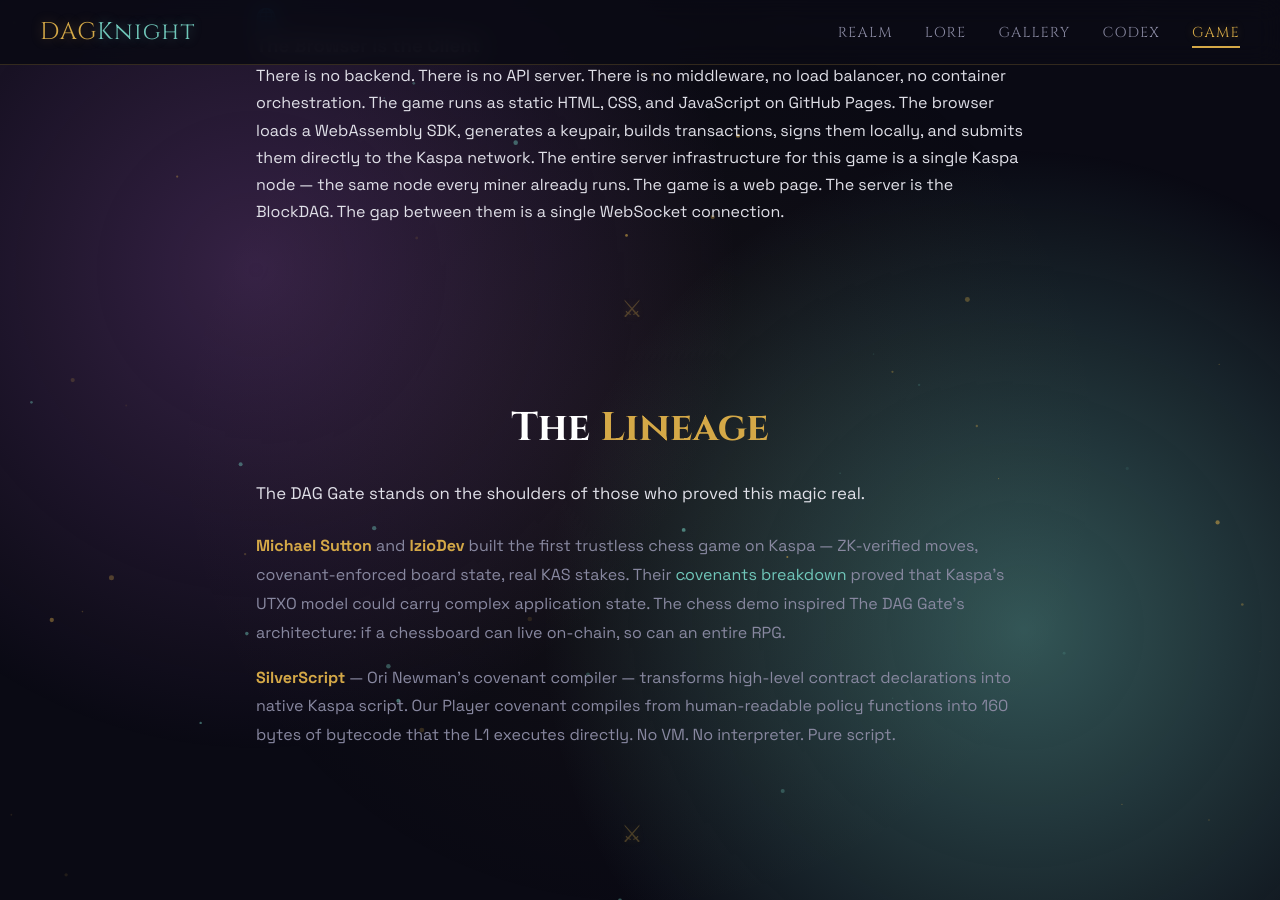
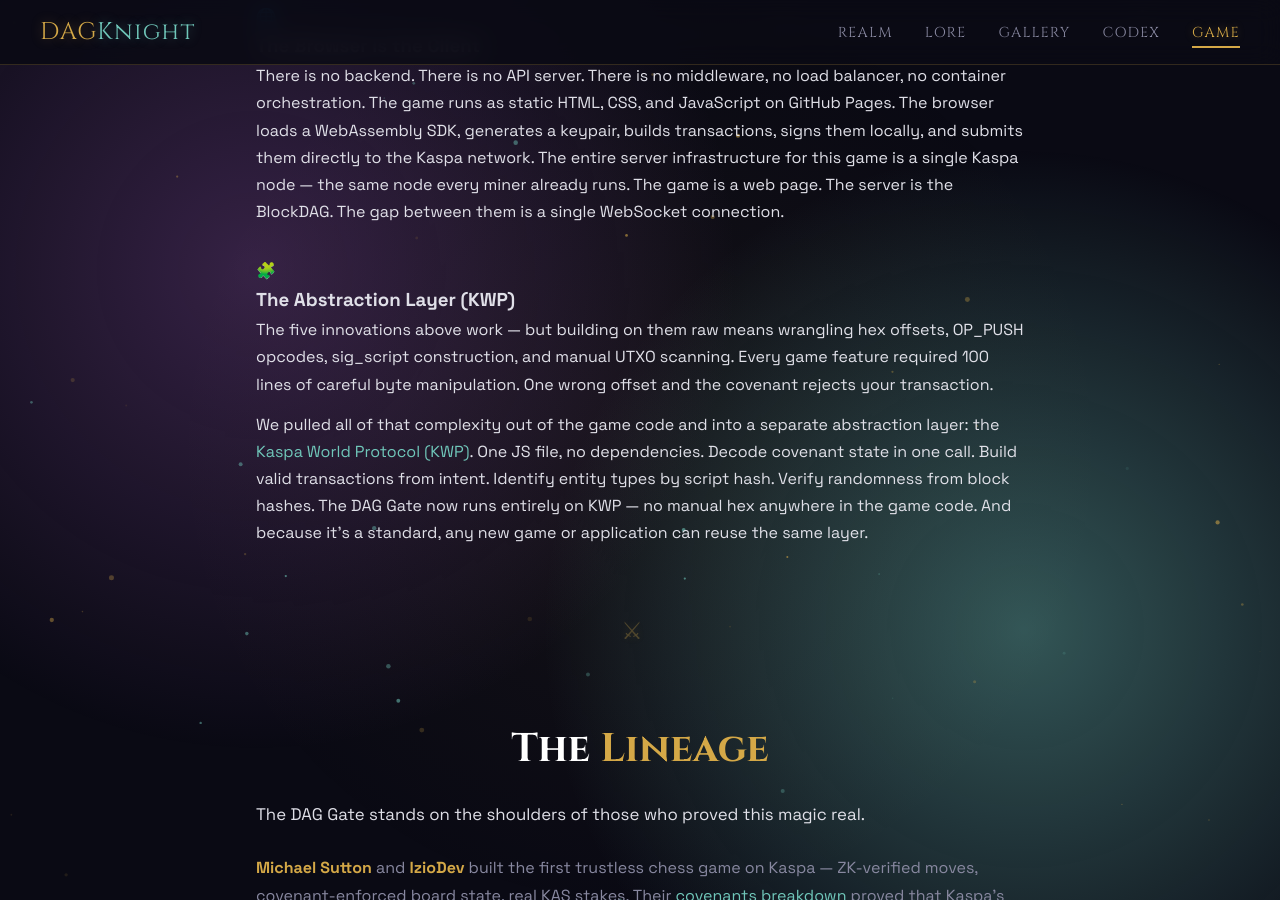
Before and after one commit to creative-inference/dagknight.xyz, a Jekyll site: the page built from game/innovation/index.html, in a window 1280 px wide and 900 px high, scrolled down 2736 px. Built offline with Jekyll 4.4.1, drawn with Linux system fonts in a browser that asks for light colours; some of the changed text lies outside the part shown.

Commit message:
Update game pages to reflect KWP abstraction layer
- innovation page: added 6th innovation (KWP abstraction layer),
  updated proof section with KWP milestones
- game index: updated status to mention KWP, updated disclaimer
  to link KWP repo

Co-Authored-By: Claude Opus 4.6 (1M context) <noreply@anthropic.com>

```diff
--- a/game/innovation/index.html
+++ b/game/innovation/index.html
@@ -126,6 +126,30 @@ description: "How ancient covenant magic and BlockDAG sorcery combine to create
       </div>
     </div>
 
+    <div class="pillars" style="margin-bottom: 2rem;">
+      <div class="pillar-card">
+        <div class="pillar-icon">&#x1F9E9;</div>
+        <h3>The Abstraction Layer (KWP)</h3>
+        <p>
+          The five innovations above work &mdash; but building on them raw means
+          wrangling hex offsets, OP_PUSH opcodes, sig_script construction, and
+          manual UTXO scanning. Every game feature required 100 lines of careful
+          byte manipulation. One wrong offset and the covenant rejects your transaction.
+        </p>
+        <p style="margin-top: 0.8rem;">
+          We pulled all of that complexity out of the game code and into a separate
+          abstraction layer: the
+          <a href="https://github.com/creative-inference/kwp" target="_blank" rel="noopener" style="color: var(--primary);">
+            Kaspa World Protocol (KWP)</a>.
+          One JS file, no dependencies. Decode covenant state in one call. Build valid
+          transactions from intent. Identify entity types by script hash. Verify randomness
+          from block hashes. The DAG Gate now runs entirely on KWP &mdash; no manual hex
+          anywhere in the game code. And because it's a standard, any new game or
+          application can reuse the same layer.
+        </p>
+      </div>
+    </div>
+
     <div class="rune-divider" style="margin: 2rem 0;">&#x2694;</div>
 
     <h2 class="section-title">The <span class="gold">Lineage</span></h2>
@@ -166,6 +190,8 @@ description: "How ancient covenant magic and BlockDAG sorcery combine to create
       <li style="color: var(--primary);">&#x2705; On-node faucet funds players from mining rewards &mdash; wallet + 3 covenants in one tx</li>
       <li style="color: var(--primary);">&#x2705; Live TN12 block feed displayed alongside the game terminal</li>
       <li style="color: var(--primary);">&#x2705; Full game loop playable today &mdash; forest combat, shop, inn, PvP</li>
+      <li style="color: var(--primary);">&#x2705; All covenant complexity abstracted into KWP &mdash; zero manual hex in game code</li>
+      <li style="color: var(--primary);">&#x2705; KWP schema validated against real TN12 script hashes (SHA-256 verified)</li>
     </ul>
 
     <div class="game-tech-note">
```
Also changed, not shown: game/index.html (+8 -6 lines).
